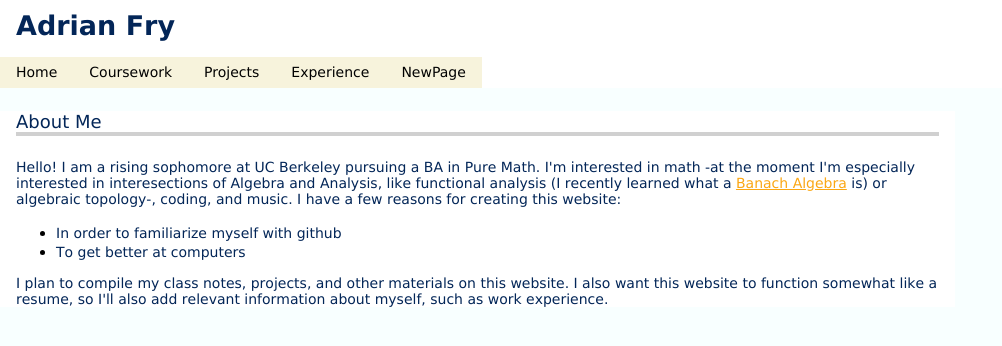
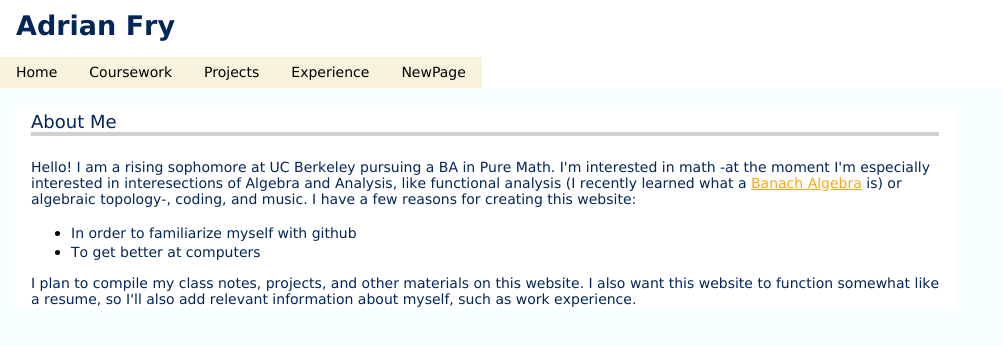
Before and after one commit to aunbeatabl/aunbeatabl.github.io, a plain HTML site: page index.html in a window 1280 px wide. Shown: the whole page, without its empty margins (0-1002 px from the left). Drawn offline with nearby package versions, Linux system fonts and the light colour scheme.

Commit message:
Update index.html

```diff
--- a/index.html
+++ b/index.html
@@ -47,7 +47,7 @@
 
 
 <br>
-<div class="w3-container" style="margin: 0px 325px 0px 0px; background-color: white">
+<div class="w3-container" style="margin: 0px 325px 0px 15px; background-color: white">
 <p class="p4"><span class="s1">About Me</span></p>
 <br>
 <p class="p2"><span class="s1">Hello! I am a rising sophomore at UC Berkeley pursuing a BA in Pure Math.  I'm interested in math -at the moment I'm especially interested in interesections of Algebra and Analysis, like functional analysis (I recently learned what a <a href="Banach_Algebras.pdf">Banach Algebra</a> is) or algebraic topology-, coding, and music.  I have a few reasons for creating this website:
```
